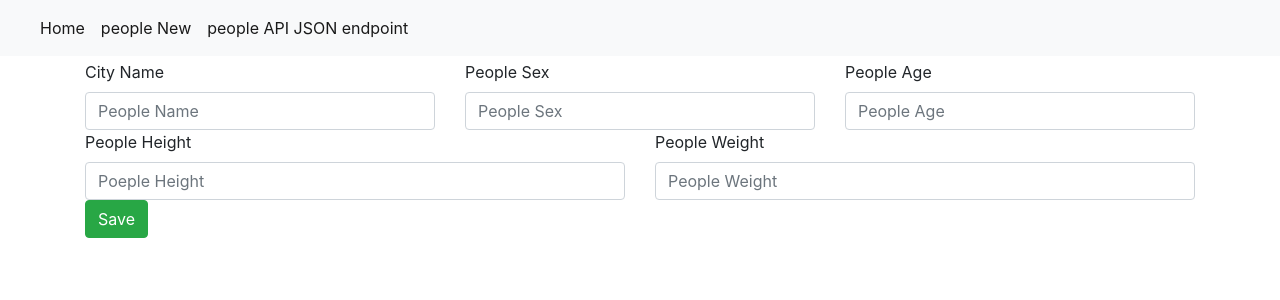
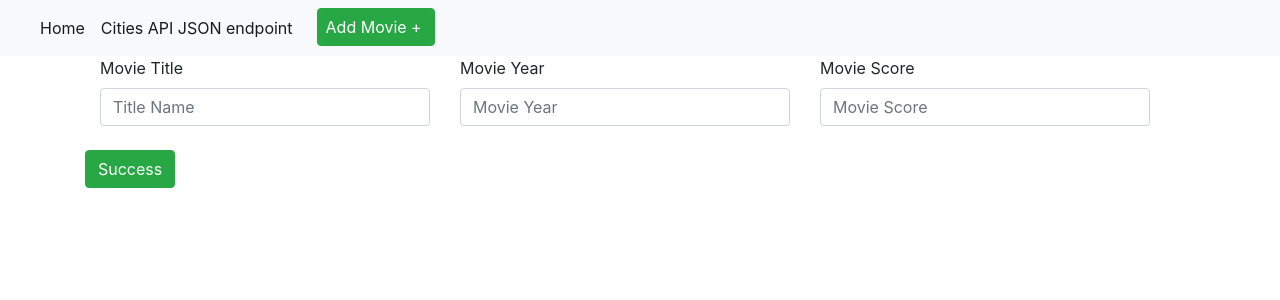
Before and after one commit to jaylakhani14/PythonDockerFlaskPycharm, a Flask app: template app/templates/new.html in a window 1280 px wide. Shown: the top 300 px of the page. Run offline with Flask 2, Linux system fonts and the light colour scheme; the template is opened without the code that fills it, so the values that code supplies are empty; some libraries are stand-ins or nearby versions.

Commit message:
Task : updated for lesson 4

```diff
--- a/app/app.py
+++ b/app/app.py
@@ -12,126 +12,117 @@ app.config['MYSQL_DATABASE_HOST'] = 'db'
 app.config['MYSQL_DATABASE_USER'] = 'root'
 app.config['MYSQL_DATABASE_PASSWORD'] = 'root'
 app.config['MYSQL_DATABASE_PORT'] = 3306
-app.config['MYSQL_DATABASE_DB'] = 'peopleData'
+app.config['MYSQL_DATABASE_DB'] = 'movieRate'
 mysql.init_app(app)
 
 
 @app.route('/', methods=['GET'])
 def index():
-    user = {'username': 'People Project'}
+    user = {'username': 'Movie Ratings Project'}
     cursor = mysql.get_db().cursor()
-    cursor.execute('SELECT * FROM tblPeopleImport')
+    cursor.execute('SELECT * FROM movies')
     result = cursor.fetchall()
-    return render_template('index.html', title='Home', user=user, People=result)
+    return render_template('index.html', title='Home', user=user, movies=result)
 
 
-@app.route('/view/<int:people_id>', methods=['GET'])
-def record_view(people_id):
+@app.route('/view/<int:movie_id>', methods=['GET'])
+def record_view(movie_id):
     cursor = mysql.get_db().cursor()
-    cursor.execute('SELECT * FROM tblPeopleImport WHERE id=%s', people_id)
+    cursor.execute('SELECT * FROM movies WHERE id=%s', movie_id)
     result = cursor.fetchall()
-    return render_template('view.html', title='View Form', People=result[0])
+    return render_template('view.html', title='View Form', movie=result[0])
 
+@app.route('/edit/<int:movie_id>', methods=['GET'])
+def form_edit_get(movie_id):
+    cursor = mysql.get_db().cursor()
+    cursor.execute('SELECT * FROM movies WHERE id=%s', movie_id)
+    result = cursor.fetchall()
+    return render_template('edit.html', title='Edit Form', movie=result[0])
 
-@app.route('/edit/<int:people_id>', methods=['GET'])
-def form_edit_get(people_id):
+@app.route('/edit/<int:movie_id>', methods=['POST'])
+def form_update_post(movie_id):
     cursor = mysql.get_db().cursor()
-    cursor.execute('SELECT * FROM tblPeopleImport WHERE id=%s', people_id)
-    result = cursor.fetchall()
-    return render_template('edit.html', title='Edit Form', People=result[0])
-
-
-@app.route('/edit/<int:people_id>', methods=['POST'])
-def form_update_post(people_id):
-    cursor = mysql.get_db().cursor()
-    inputData = (request.form.get('fldName'), request.form.get('fldSex'), request.form.get('fldAge'),
-                 request.form.get('fldHeight'), request.form.get('fldWeight'), people_id)
-    sql_update_query = """UPDATE tblPeopleImport t SET t.fldName = %s, t.fldSex = %s, t.fldAge = %s, t.fldHeight =
-    %s, t.fldWeight = %s, WHERE t.id = %s """
+    inputData = (request.form.get('Year'), request.form.get('Score'), request.form.get('Title'), movie_id)
+    sql_update_query = """UPDATE movies t SET t.Year = %s, t.Score = %s, t.Title = %s WHERE t.id = %s """
     cursor.execute(sql_update_query, inputData)
     mysql.get_db().commit()
     return redirect("/", code=302)
 
-@app.route('/people/new', methods=['GET'])
+@app.route('/movies/new', methods=['GET'])
 def form_insert_get():
-    return render_template('new.html', title='New People')
+    return render_template('new.html', title='New Movie Form')
 
-
-@app.route('/people/new', methods=['POST'])
+@app.route('/movies/new', methods=['POST'])
 def form_insert_post():
     cursor = mysql.get_db().cursor()
-    inputData = (request.form.get('fldName'), request.form.get('fldSex'), request.form.get('fldAge'),
-                 request.form.get('fldHeight'), request.form.get('fldWeight'))
-    sql_insert_query = """INSERT INTO tblPeopleImport (fldName,fldSex,fldAge,fldHeight,fldWeight) VALUES (%s, %s,%s, %s,%s) """
+    inputData = (request.form.get('Year'), request.form.get('Score'), request.form.get('Title'))
+    sql_insert_query = """INSERT INTO movies (Year,Score,Title) VALUES (%s, %s, %s) """
     cursor.execute(sql_insert_query, inputData)
     mysql.get_db().commit()
     return redirect("/", code=302)
 
-@app.route('/delete/<int:people_id>', methods=['POST'])
-def form_delete_post(people_id):
+@app.route('/delete/<int:movie_id>', methods=['POST'])
+def form_delete_post(movie_id):
     cursor = mysql.get_db().cursor()
-    sql_delete_query = """DELETE FROM tblPeopleImport WHERE id = %s """
-    cursor.execute(sql_delete_query, people_id)
+    sql_delete_query = """DELETE FROM movies WHERE id = %s """
+    cursor.execute(sql_delete_query, movie_id)
     mysql.get_db().commit()
     return redirect("/", code=302)
 
 
-@app.route('/api/v1/people', methods=['GET'])
+@app.route('/api/v1/movies', methods=['GET'])
 def api_browse() -> str:
     cursor = mysql.get_db().cursor()
-    cursor.execute('SELECT * FROM tblPeopleImport')
+    cursor.execute('SELECT * FROM movies')
     result = cursor.fetchall()
     json_result = json.dumps(result);
     resp = Response(json_result, status=200, mimetype='application/json')
     return resp
 
 
-@app.route('/api/v1/people/<int:people_id>', methods=['GET'])
-def api_retrieve(people_id) -> str:
+@app.route('/api/v1/movies/<int:movie_id>', methods=['GET'])
+def api_retrieve(movie_id) -> str:
     cursor = mysql.get_db().cursor()
-    cursor.execute('SELECT * FROM tblPeopleImport WHERE id=%s', people_id)
+    cursor.execute('SELECT * FROM movies WHERE id=%s', movie_id)
     result = cursor.fetchall()
     json_result = json.dumps(result);
     resp = Response(json_result, status=200, mimetype='application/json')
     return resp
 
 
-@app.route('/api/v1/people/<int:people_id>', methods=['PUT'])
-def api_edit(people_id) -> str:
+@app.route('/api/v1/movies/', methods=['POST'])
+def api_add() -> str:
+    content = request.json
+
+    cursor = mysql.get_db().cursor()
+    inputData = (content['Year'], content['Score'], content['Title'])
+    sql_insert_query = """INSERT INTO movies (Year, Score, Title) VALUES (%s, %s,%s) """
+    cursor.execute(sql_insert_query, inputData)
+    mysql.get_db().commit()
+    resp = Response(status=201, mimetype='application/json')
+    return resp
+
+
+@app.route('/api/v1/movies/<int:movie_id>', methods=['PUT'])
+def api_edit(movie_id) -> str:
     cursor = mysql.get_db().cursor()
     content = request.json
-    inputData = (content['fldName'], content['fldSex'], content['fldAge'],
-                 content['fldHeight'], content['fldWeight'], people_id)
-    sql_update_query = """UPDATE tblPeopleImport t SET t.fldName = %s, t.fldSex = %s, t.fldAge = %s, t.fldHeight =
-        %s, t.fldWeight = %s WHERE t.id = %s """
+    inputData = (content['Year'], content['Score'], content['Title'], movie_id)
+    sql_update_query = """UPDATE movies t SET t.Year = %s, t.Score = %s, t.Title = %s WHERE t.id = %s """
     cursor.execute(sql_update_query, inputData)
     mysql.get_db().commit()
     resp = Response(status=200, mimetype='application/json')
     return resp
 
-@app.route('/api/v1/people', methods=['POST'])
-def api_add() -> str:
 
-    content = request.json
-
+@app.route('/api/v1/movies/<int:movie_id>', methods=['DELETE'])
+def api_delete(movie_id) -> str:
     cursor = mysql.get_db().cursor()
-    inputData = (content['fldName'], content['fldSex'], content['fldAge'],
-                 content['fldHeight'], content['fldWeight'] )
-    sql_insert_query = """INSERT INTO tblPeopleImport (fldName,fldSex,fldAge,fldHeight,fldWeight) VALUES (%s, %s,%s, %s,%s) """
-    cursor.execute(sql_insert_query, inputData)
-    mysql.get_db().commit()
-    resp = Response(status=201, mimetype='application/json')
-    return resp
-
-@app.route('/api/v1/people/<int:people_id>', methods=['DELETE'])
-def api_delete(people_id) -> str:
-    cursor = mysql.get_db().cursor()
-    sql_delete_query = """DELETE FROM tblPeopleImport WHERE id = %s """
-    cursor.execute(sql_delete_query, people_id)
+    sql_delete_query = """DELETE FROM movies WHERE id = %s """
+    cursor.execute(sql_delete_query, movie_id)
     mysql.get_db().commit()
     resp = Response(status=200, mimetype='application/json')
     return resp
 
-
 if __name__ == '__main__':
     app.run(host='0.0.0.0', debug=True)
--- a/app/templates/layout.html
+++ b/app/templates/layout.html
@@ -1,16 +1,10 @@
 <!doctype html>
 <html lang="en">
 <head>
-
-    <!-- Required meta tags -->
-
-    <!-- Bootstrap CSS -->
-
-
     <meta charset="utf-8">
-    <meta content="width=device-width, initial-scale=1, shrink-to-fit=no" name="viewport">
-    <link crossorigin="anonymous" href="https://stackpath.bootstrapcdn.com/bootstrap/4.4.1/css/bootstrap.min.css"
-          integrity="sha384-Vkoo8x4CGsO3+Hhxv8T/Q5PaXtkKtu6ug5TOeNV6gBiFeWPGFN9MuhOf23Q9Ifjh" rel="stylesheet">
+    <meta name="viewport" content="width=device-width, initial-scale=1, shrink-to-fit=no">
+    <link rel="stylesheet" href="https://stackpath.bootstrapcdn.com/bootstrap/4.4.1/css/bootstrap.min.css"
+          integrity="sha384-Vkoo8x4CGsO3+Hhxv8T/Q5PaXtkKtu6ug5TOeNV6gBiFeWPGFN9MuhOf23Q9Ifjh" crossorigin="anonymous">
     {% if user %}
     <title>Welcome to {{ user.username }}'s site</title>
     {% else %}
@@ -18,14 +12,13 @@
     {% endif %}
     <head>
 <body>
-<!-- As a heading -->
 
-
-<nav class="navbar navbar-expand-lg navbar-light bg-light mb-1">
-  <a class="navbar-brand" href="/">{% if user %}{{ user.username }}'s Homepage{% else %}
+<nav class="navbar navbar-expand-lg navbar-light bg-light">
+    <a class="navbar-brand" href="#">{% if user %}{{ user.username }}'s Homepage{% else %}
         <title>Welcome to My Homepage</title>
         {% endif %}</a>
-  <button aria-controls="navbarNavDropdown" aria-expanded="false" aria-label="Toggle navigation" class="navbar-toggler" data-target="#navbarNavDropdown" data-toggle="collapse" type="button">
+    <button class="navbar-toggler" type="button" data-toggle="collapse" data-target="#navbarNavDropdown"
+            aria-controls="navbarNavDropdown" aria-expanded="false" aria-label="Toggle navigation">
         <span class="navbar-toggler-icon"></span>
     </button>
     <div class="collapse navbar-collapse" id="navbarNavDropdown">
@@ -34,32 +27,29 @@
                 <a class="nav-link" href="/">Home <span class="sr-only">(current)</span></a>
             </li>
             <li class="nav-item active">
-        <a class="nav-link" href="/people/new">people New <span class="sr-only">(current)</span></a>
+                <a class="nav-link" href="/api/v1/movies">Cities API JSON endpoint <span
+                        class="sr-only">(current)</span></a>
             </li>
              <li class="nav-item active">
-        <a class="nav-link" href="api/people">people API JSON endpoint <span class="sr-only">(current)</span></a>
+                <a class="btn btn-success pl-2 lr-2 ml-3" href="/movies/new">Add Movie +<span class="sr-only">(current)</span></a>
              </li>
 
         </ul>
     </div>
 </nav>
-<main class="container" role="main">
-
-    {% block content %}
-    {% endblock %}
-</main>
+<main role="main" class="container">{% block content %}{% endblock %}</main>
 <div id="footer">
     <!-- Optional JavaScript -->
     <!-- jQuery first, then Popper.js, then Bootstrap JS -->
-    <script crossorigin="anonymous"
+    <script src="https://code.jquery.com/jquery-3.4.1.slim.min.js"
             integrity="sha384-J6qa4849blE2+poT4WnyKhv5vZF5SrPo0iEjwBvKU7imGFAV0wwj1yYfoRSJoZ+n"
-            src="https://code.jquery.com/jquery-3.4.1.slim.min.js"></script>
-    <script crossorigin="anonymous"
+            crossorigin="anonymous"></script>
+    <script src="https://cdn.jsdelivr.net/npm/popper.js@1.16.0/dist/umd/popper.min.js"
             integrity="sha384-Q6E9RHvbIyZFJoft+2mJbHaEWldlvI9IOYy5n3zV9zzTtmI3UksdQRVvoxMfooAo"
-            src="https://cdn.jsdelivr.net/npm/popper.js@1.16.0/dist/umd/popper.min.js"></script>
-    <script crossorigin="anonymous"
+            crossorigin="anonymous"></script>
+    <script src="https://stackpath.bootstrapcdn.com/bootstrap/4.4.1/js/bootstrap.min.js"
             integrity="sha384-wfSDF2E50Y2D1uUdj0O3uMBJnjuUD4Ih7YwaYd1iqfktj0Uod8GCExl3Og8ifwB6"
-            src="https://stackpath.bootstrapcdn.com/bootstrap/4.4.1/js/bootstrap.min.js"></script>
+            crossorigin="anonymous"></script>
 </div>
 </body>
 </html>
--- a/app/templates/new.html
+++ b/app/templates/new.html
@@ -1,33 +1,23 @@
 {% extends "layout.html" %}
 {% block content %}
-<form action="/peoples/new" method="POST">
-    <div class="row">
+<form action="/movies/new" method="POST">
+    <div class="container row">
         <div class="col">
-            <label for="fldName">City Name</label>
-            <input id="fldName" type="text" class="form-control" placeholder="People Name" name="fldName" value="{{People.fldName}}">
+            <label for="Title">Movie Title</label>
+            <input id="Title" type="text" class="form-control" placeholder="Title Name" name="Title">
         </div>
         <div class="col">
-            <label for="fldSex">People Sex</label>
-            <input id="fldSex" type="text" class="form-control" placeholder="People Sex"
-                   name="fldSex" value="{{People.fldSex}}">
+            <label for="Year">Movie Year</label>
+            <input id="Year" type="text" class="form-control" placeholder="Movie Year"
+                   name="Year">
         </div>
         <div class="col">
-            <label for="fldAge">People Age</label>
-            <input id="fldAge" type="text" class="form-control" placeholder="People Age" name="fldAge" value="{{People.fldAge}}">
+            <label for="Score">Movie Score</label>
+            <input id="Score" type="text" class="form-control" placeholder="Movie Score" name="Score">
         </div>
     </div>
 
-    <div class="row">
-        <div class="col">
-            <label for="fldHeight">People Height</label>
-            <input id="fldHeight" type="text" class="form-control" placeholder="Poeple Height" name="fldHeight" value="{{People.fldHeight}}">
-        </div>
-        <div class="col">
-            <label for="fldWeight">People Weight</label>
-            <input id="fldWeight" type="text" class="form-control" placeholder="People Weight" name="fldWeight" value="{{People.fldWeight}}">
-        </div>
-    </div>
-    <button type="submit" class="btn btn-success">Save</button>
+    <button type="submit" class="btn btn-success mt-4">Success</button>
 
 </form>
 
```
Also changed, not shown: app/templates/edit.html (+9 -19 lines), app/templates/index.html (+11 -13 lines), app/templates/view.html (+7 -7 lines), db/init.sql (+97 -200 lines). Lines whose indentation alone changed are shown as unchanged.
